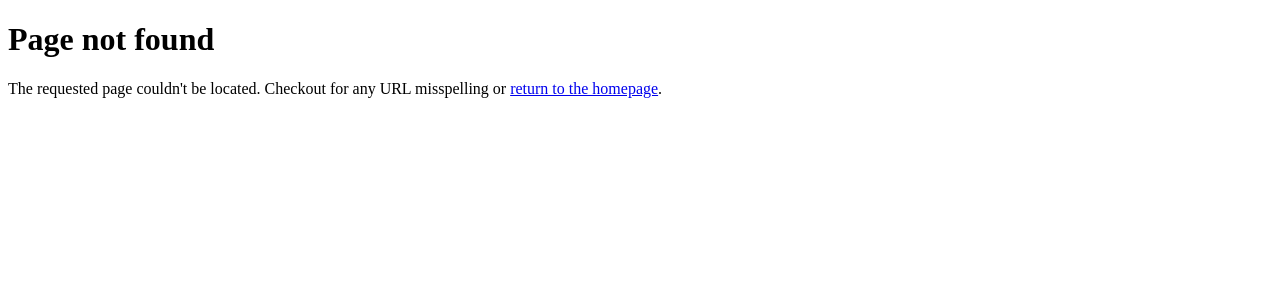
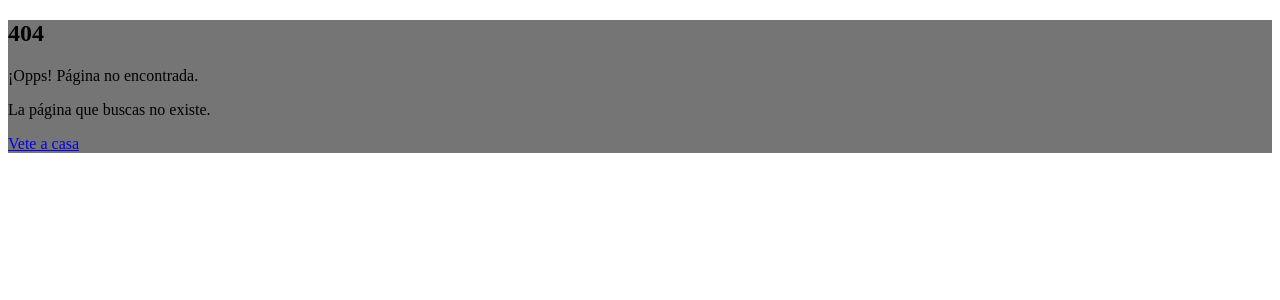
Before and after one commit to candemasjor-es/theramtl, a Symfony app: template templates/bundles/TwigBundle/Exception/error404.html.twig in a window 1280 px wide. Shown: the part 234-534 px from the top of the page. Run offline with Twig, Linux system fonts and the light colour scheme; the template is opened without the code that fills it, so the values that code supplies are empty; some libraries are stand-ins or nearby versions.

Commit message:
diseño nuevo

```diff
--- a/templates/bundles/TwigBundle/Exception/error404.html.twig
+++ b/templates/bundles/TwigBundle/Exception/error404.html.twig
@@ -4,11 +4,12 @@
 
 {% block body %}
 {% include 'menu.html.twig' %}
-
-    <h1>Page not found</h1>
-
-    <p>
-        The requested page couldn't be located. Checkout for any URL
-        misspelling or <a href="{{ path('app_index') }}">return to the homepage</a>.
-    </p>
+<article class="container text-center text-light p-4" style="background-color:#757575;">
+    <div class="text-center">
+        <h1 class="display-1 fw-bold">404</h1>
+        <p class="fs-3"> <span class="text-danger">¡Opps!</span> Página no encontrada.</p>
+        <p class="lead">La página que buscas no existe.</p>
+        <a href="{{ path('app_index') }}" class="btn btn-primary">Vete a casa</a>
+    </div>
+</article>
 {% endblock %}
```
Also changed, not shown: templates/profile/index.html.twig (+4 -14 lines).
